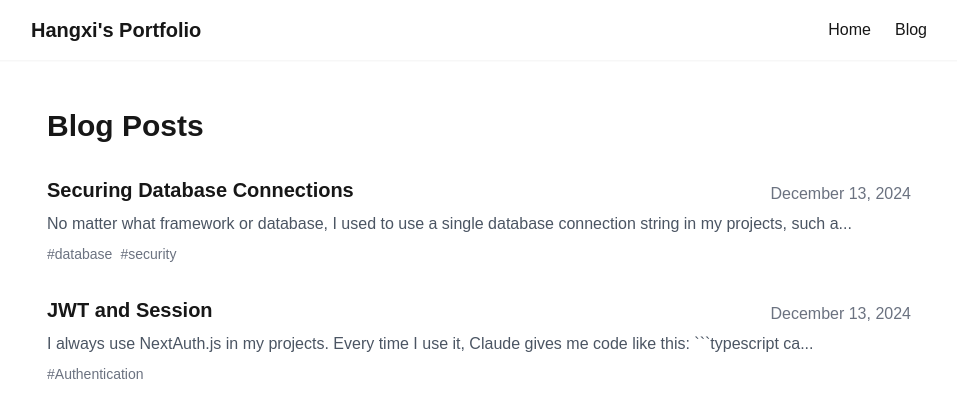
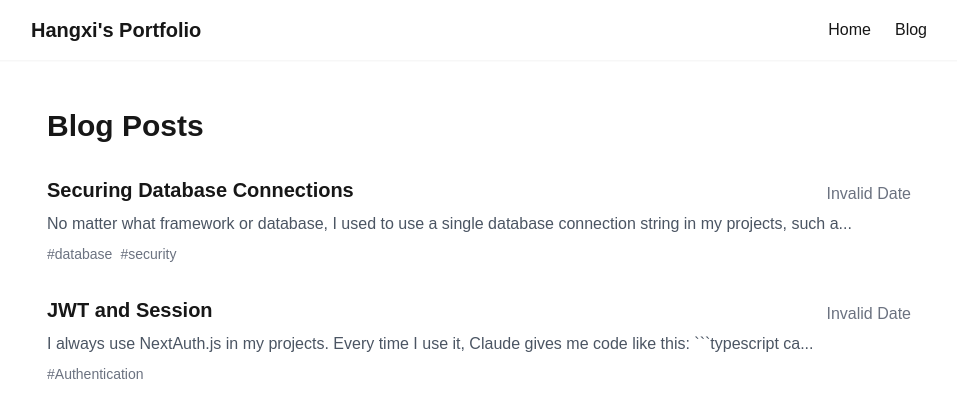
Before and after one commit to hangxigood/portfolio, a Next.js app: page /blog in a window 1280 px wide. Shown: the top 418 px of the page, without its empty margins (161-1118 px from the left). Built offline with nearby package versions, Linux system fonts and the light colour scheme.

Commit message:
fix timezone issue

```diff
--- a/app/blog/[slug]/page.tsx
+++ b/app/blog/[slug]/page.tsx
@@ -54,7 +54,7 @@ export default function BlogPost({ params }: { params: { slug: string } }) {
         ))}
       </div>
       <time className="text-gray-500 block mb-8">
-        {new Date(post.data.date).toLocaleDateString('en-US', {
+        {new Date(post.data.date + 'T00:00:00Z').toLocaleDateString('en-US', {
           year: 'numeric',
           month: 'long',
           day: 'numeric'
--- a/components/BlogList.tsx
+++ b/components/BlogList.tsx
@@ -44,7 +44,7 @@ export default function BlogList({ posts }: BlogListProps) {
               {post.title}
             </Link>
             <time className="text-gray-500">
-              {new Date(post.date).toLocaleDateString('en-US', {
+              {new Date(post.date + 'T00:00:00Z').toLocaleDateString('en-US', {
                 year: 'numeric',
                 month: 'long',
                 day: 'numeric'
```
